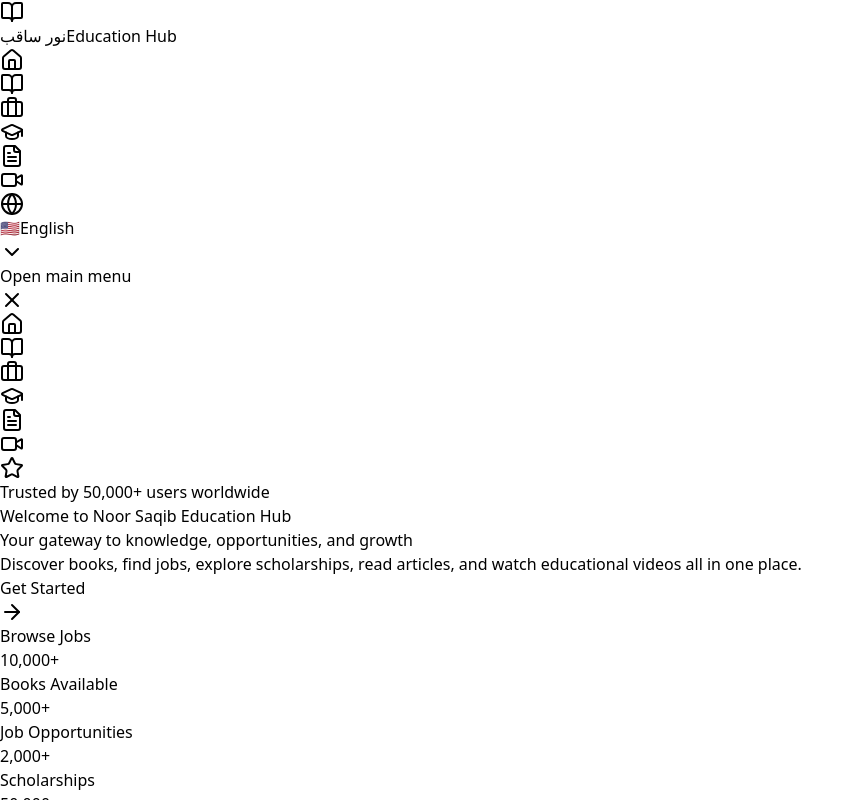
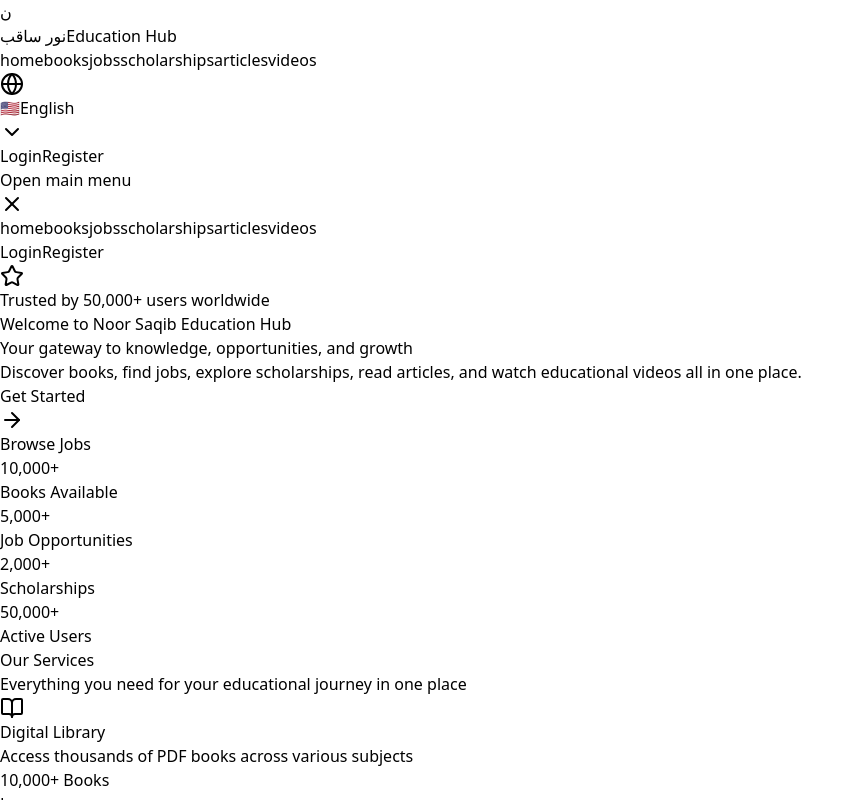
Before and after one commit to urooj-technology/Saqib-Education-Hub, a Next.js app: page / in a window 1280 px wide. Both pictures are taken after a click on the button "Open main menu". Shown: the top 800 px of the page, without its empty margins (0-863 px from the left). Built offline with nearby package versions, Linux system fonts and the light colour scheme.

Commit message:
the fronted commint are solved

```diff
--- a/src/app/page.js
+++ b/src/app/page.js
@@ -228,7 +228,7 @@ export default function Home() {
       </section>
 
       {/* Benefits Section */}
-      <section className="py-20">
+      {/* <section className="py-20">
         <div className="max-w-7xl mx-auto px-4 sm:px-6 lg:px-8">
           <div className="text-center mb-16">
             <h2 className="text-3xl md:text-4xl font-bold text-gray-900 mb-4">
@@ -258,7 +258,7 @@ export default function Home() {
             })}
           </div>
         </div>
-      </section>
+      </section> */}
 
       {/* Testimonials Section */}
       <section className="py-20 bg-gray-50">
--- a/src/components/Header.js
+++ b/src/components/Header.js
@@ -2,72 +2,70 @@
 
 import { useState } from 'react';
 import Link from 'next/link';
-import { Menu, X, BookOpen, Briefcase, GraduationCap, FileText, Video, User, Globe, Home, Building2 } from 'lucide-react';
+import { Menu, X } from 'lucide-react';
 import LanguageSwitcher from './LanguageSwitcher';
 
 const navigation = [
-  { name: 'navigation.home', href: '/', icon: Home },
-  { name: 'navigation.books', href: '/books', icon: BookOpen },
-  { name: 'navigation.jobs', href: '/jobs', icon: Briefcase },
-  { name: 'navigation.scholarships', href: '/scholarships', icon: GraduationCap },
-  { name: 'navigation.articles', href: '/articles', icon: FileText },
-  { name: 'navigation.videos', href: '/videos', icon: Video },
-  // { name: 'navigation.admin', href: '/admin', icon: Building2 },
+  { name: 'navigation.home', href: '/' },
+  { name: 'navigation.books', href: '/books' },
+  { name: 'navigation.jobs', href: '/jobs' },
+  { name: 'navigation.scholarships', href: '/scholarships' },
+  { name: 'navigation.articles', href: '/articles' },
+  { name: 'navigation.videos', href: '/videos' },
+  // { name: 'navigation.admin', href: '/admin' },
 ];
 
 export default function Header({ translations, currentLang, onLanguageChange }) {
   const [mobileMenuOpen, setMobileMenuOpen] = useState(false);
 
+
+
   return (
-    <header className="bg-white shadow-lg border-b border-gray-200 sticky top-0 z-50">
+    <header className="bg-white shadow-lg border-b border-gray-200 sticky top-0 z-50 relative">
       <div className="max-w-7xl mx-auto px-4 sm:px-6 lg:px-8">
-        <div className="flex justify-between items-center h-20">
+        <div className="flex justify-between items-center h-16 lg:h-20">
           {/* Logo */}
           <div className="flex items-center">
-            <Link href="/" className="flex items-center space-x-3 group">
-              <div className="w-10 h-10 bg-gradient-to-r from-indigo-600 to-purple-600 rounded-xl flex items-center justify-center group-hover:scale-110 transition-transform duration-200">
-                <BookOpen className="w-6 h-6 text-white" />
+                        <Link href="/" className="flex items-center space-x-2 lg:space-x-3 group">
+              <div className="w-8 h-8 lg:w-10 lg:h-10 bg-gradient-to-r from-indigo-600 to-purple-600 rounded-xl flex items-center justify-center group-hover:scale-110 transition-transform duration-200">
+                <span className="text-white text-lg lg:text-xl font-bold">ن</span>
               </div>
               <div className="flex flex-col">
-                <span className="text-xl font-bold text-gray-900">نور ساقب</span>
-                <span className="text-xs text-gray-500">Education Hub</span>
+                <span className="text-lg lg:text-xl font-bold text-gray-900">نور ساقب</span>
+                <span className="text-xs text-gray-500 hidden sm:block">Education Hub</span>
               </div>
             </Link>
           </div>
 
           {/* Desktop Navigation */}
-          <nav className="hidden lg:flex space-x-1">
-            {navigation.map((item) => {
-              const Icon = item.icon;
-              return (
+          <nav className="hidden lg:flex items-center space-x-2">
+            {navigation.map((item) => (
               <Link
                 key={item.name}
                 href={item.href}
-                  className="flex items-center space-x-2 text-gray-700 hover:text-indigo-600 hover:bg-indigo-50 px-4 py-2 rounded-lg text-sm font-medium transition-all duration-200 group"
+                className="px-4 py-2.5 text-sm font-medium text-gray-700 hover:text-indigo-600 hover:bg-indigo-50 rounded-lg transition-all duration-200 border border-transparent hover:border-indigo-200"
               >
-                  <Icon className="w-4 h-4 group-hover:scale-110 transition-transform" />
-                  <span>{translations[item.name]}</span>
+                {translations[item.name] || item.name.replace('navigation.', '') || 'Navigation'}
               </Link>
-              );
-            })}
+            ))}
           </nav>
 
           {/* Right side - Language switcher and auth */}
-          <div className="flex items-center space-x-4">
+          <div className="flex items-center space-x-2 lg:space-x-4">
             <LanguageSwitcher currentLang={currentLang} onLanguageChange={onLanguageChange} />
 
-            <div className="hidden md:flex items-center space-x-3">
+            <div className="hidden lg:flex items-center space-x-3">
               <Link
                 href="/login"
                 className="text-gray-700 hover:text-indigo-600 px-4 py-2 text-sm font-medium transition-colors hover:bg-gray-50 rounded-lg"
               >
-                {translations['navigation.login']}
+                {translations['navigation.login'] || 'Login'}
               </Link>
               <Link
                 href="/register"
                 className="bg-gradient-to-r from-indigo-600 to-purple-600 text-white px-6 py-2 rounded-lg text-sm font-medium hover:from-indigo-700 hover:to-purple-700 transition-all duration-200 shadow-md hover:shadow-lg"
               >
-                {translations['navigation.register']}
+                {translations['navigation.register'] || 'Register'}
               </Link>
             </div>
 
@@ -90,36 +88,32 @@ export default function Header({ translations, currentLang, onLanguageChange })
 
       {/* Mobile menu */}
       {mobileMenuOpen && (
-        <div className="lg:hidden">
-          <div className="px-2 pt-2 pb-3 space-y-1 sm:px-3 bg-white border-t border-gray-200 shadow-lg">
-            {navigation.map((item) => {
-              const Icon = item.icon;
-              return (
+        <div className="lg:hidden absolute top-full left-0 right-0 bg-white border-t border-gray-200 shadow-xl z-50">
+          <div className="px-4 py-4 space-y-2">
+            {navigation.map((item) => (
               <Link
                 key={item.name}
                 href={item.href}
-                  className="flex items-center space-x-3 text-gray-700 hover:text-indigo-600 hover:bg-indigo-50 block px-4 py-3 text-base font-medium transition-colors rounded-lg"
+                className="flex items-center px-4 py-3 text-base font-medium text-gray-700 hover:text-indigo-600 hover:bg-indigo-50 transition-all duration-200 rounded-lg"
                 onClick={() => setMobileMenuOpen(false)}
               >
-                  <Icon className="w-5 h-5" />
-                  <span>{translations[item.name]}</span>
+                {translations[item.name] || item.name.replace('navigation.', '') || 'Navigation'}
               </Link>
-              );
-            })}
-            <div className="pt-4 pb-3 border-t border-gray-200 space-y-2">
+            ))}
+            <div className="pt-4 border-t border-gray-200 space-y-2">
               <Link
                 href="/login"
-                className="block px-4 py-3 text-base font-medium text-gray-700 hover:text-indigo-600 hover:bg-gray-50 transition-colors rounded-lg"
+                className="flex items-center px-4 py-3 text-base font-medium text-gray-700 hover:text-indigo-600 hover:bg-gray-50 transition-all duration-200 rounded-lg"
                 onClick={() => setMobileMenuOpen(false)}
               >
-                {translations['navigation.login']}
+                {translations['navigation.login'] || 'Login'}
               </Link>
               <Link
                 href="/register"
-                className="block px-4 py-3 text-base font-medium text-indigo-600 hover:text-indigo-700 hover:bg-indigo-50 transition-colors rounded-lg"
+                className="flex items-center px-4 py-3 text-base font-medium text-indigo-600 hover:text-indigo-700 hover:bg-indigo-50 transition-all duration-200 rounded-lg"
                 onClick={() => setMobileMenuOpen(false)}
               >
-                {translations['navigation.register']}
+                {translations['navigation.register'] || 'Register'}
               </Link>
             </div>
           </div>
```
Lines whose indentation alone changed are shown as unchanged.
